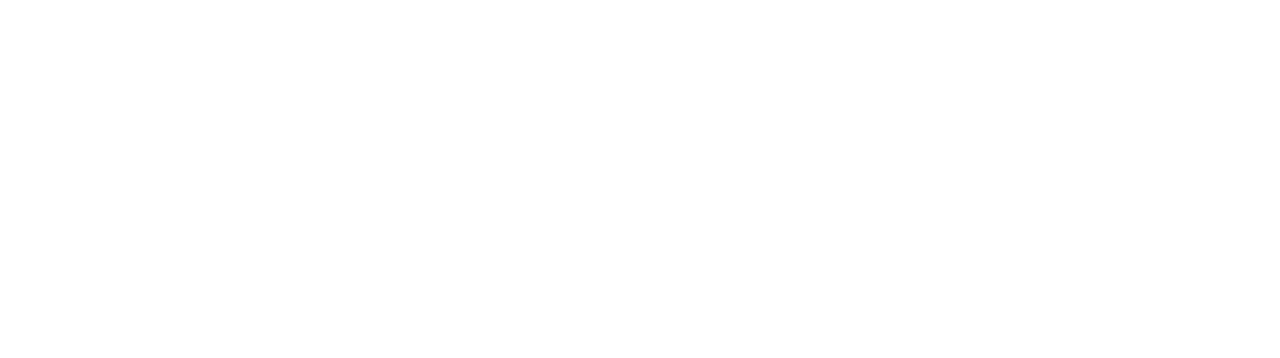
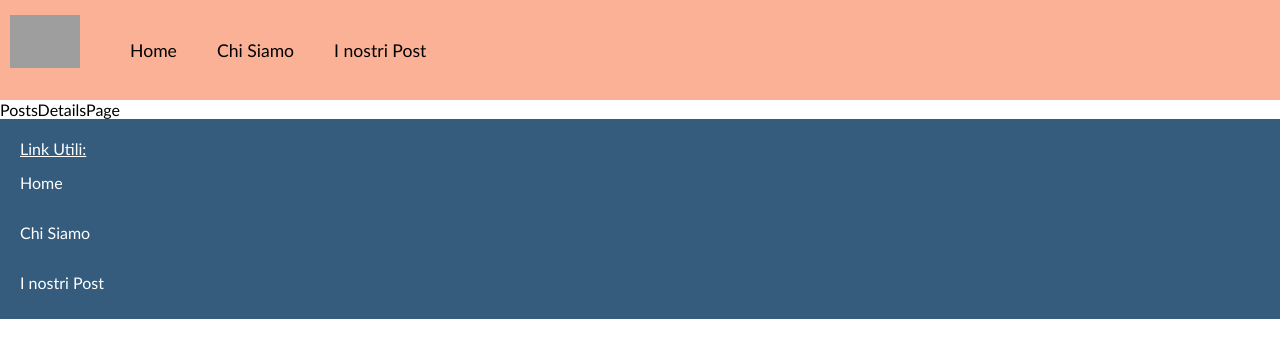
Before and after one commit to nicolaparutto/react-router, a React (Vite) app: page /dettaglio-post/1 in a window 1280 px wide. Before the commit this address had no page. Shown: the top 358 px of the page. Built offline with nearby package versions, Linux system fonts and the light colour scheme; grey boxes are pictures that could not be loaded.

Commit message:
feat: base exercise completed - "I nostri Post" can reach the detail page of a single post

```diff
--- a/src/App.jsx
+++ b/src/App.jsx
@@ -1,11 +1,14 @@
 //Router:
 import { BrowserRouter, Routes, Route } from "react-router-dom"
 
+//Default Layout:
+import DefaultLayout from "./layouts/DefaultLayout"
+
 //Pagine:
-import DefaultLayout from "./layouts/DefaultLayout"
 import HomePage from "./pages/HomePage"
 import AboutPage from "./pages/AboutPage"
 import PostsPage from "./pages/PostsPage"
+import PostsDetailsPage from "./pages/PostsDetailsPage"
 
 function App() {
   return (
@@ -15,6 +18,7 @@
           <Route path="/" Component={HomePage} />
           <Route path="/about" Component={AboutPage} />
           <Route path="/posts" Component={PostsPage} />
+          <Route path="/dettaglio-post/:id" Component={PostsDetailsPage} />
         </Route>
       </Routes>
     </BrowserRouter>
--- /dev/null
+++ b/src/pages/PostsDetailsPage.jsx
@@ -0,0 +1,9 @@
+
+
+function PostsDetailsPage() {
+   return (
+      <div>PostsDetailsPage</div>
+   )
+}
+
+export default PostsDetailsPage
--- a/src/pages/PostsPage.jsx
+++ b/src/pages/PostsPage.jsx
@@ -9,6 +9,7 @@
    const endpointApi = "http://localhost:3000";
 
    const [postsData, setPostsData] = useState([])
+
    //Chiamata Api per dati dei post:
    const fetchPosts = () => {
       axios.get(`${endpointApi}/posts`)
@@ -27,7 +28,7 @@
                {postsData.map(post => (
                   <li key={post.id}>
                      <span>{post.title}</span>
-                     <Link>Vedi dettagli</Link>
+                     <Link to={`/dettaglio-post/${post.id}`}>Vedi dettagli</Link>
                   </li>
                ))}
             </ul>
```
